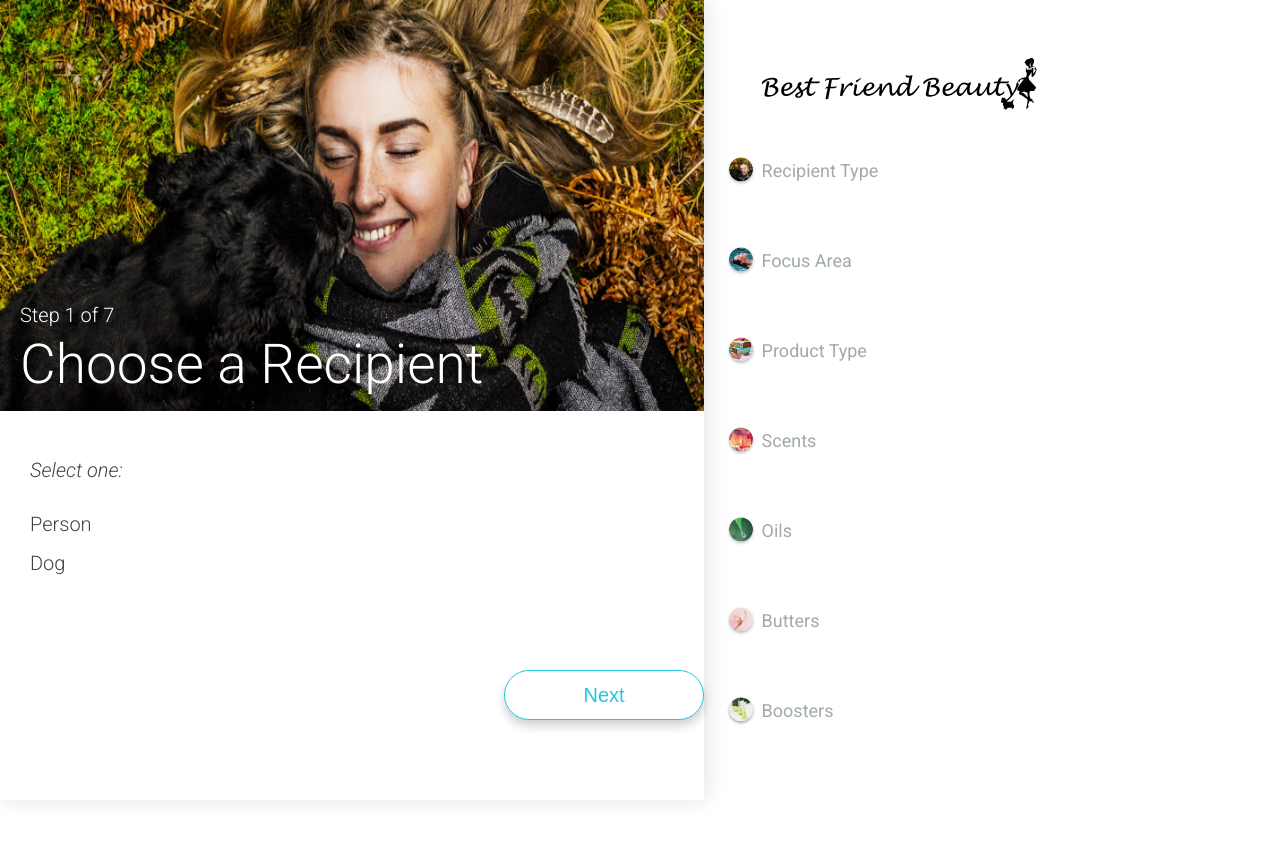
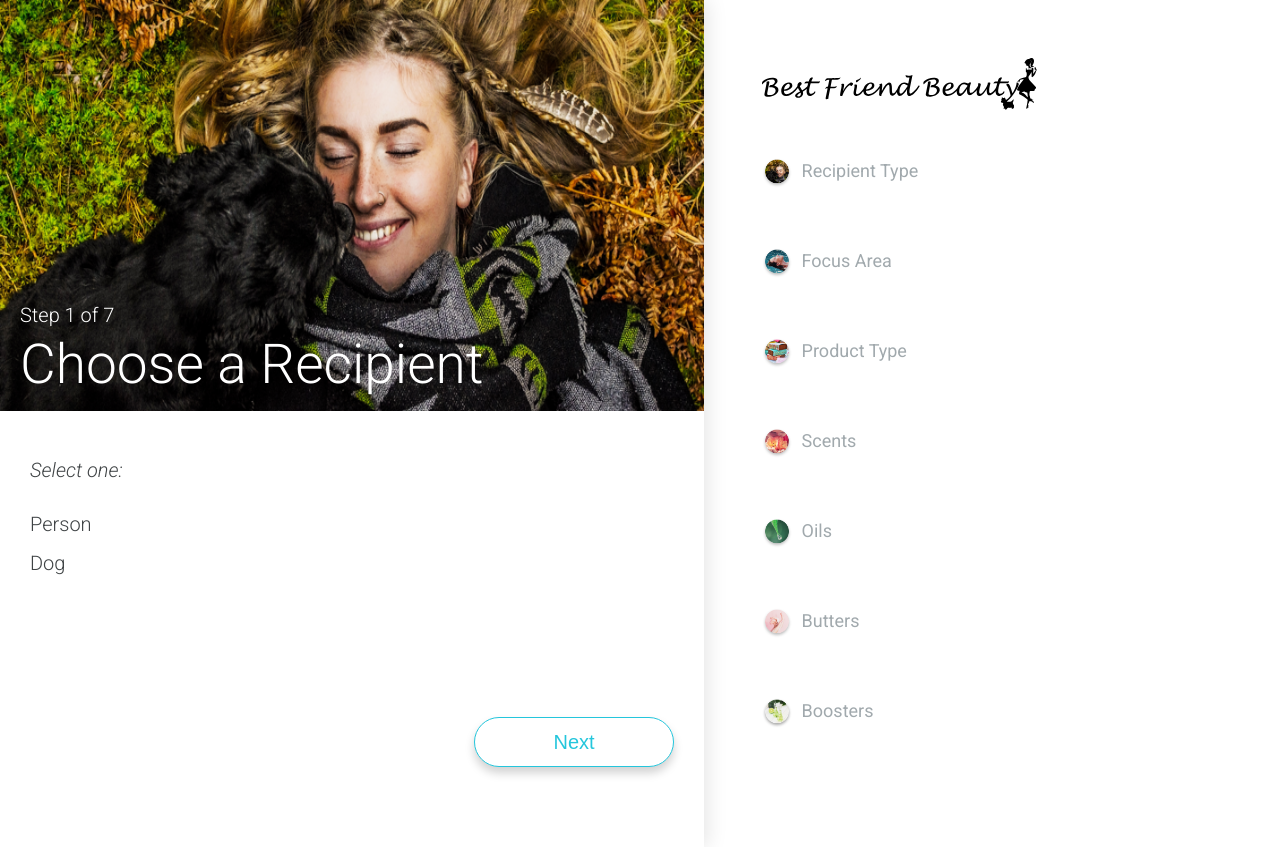
Before and after one commit to chrisfoster22/BFB-2, a React (Create React App) app: page / in a window 1280 px wide. Built offline with nearby package versions, Linux system fonts and the light colour scheme; what shopify-buy would draw is missing.

Commit message:
Fix various styles.

```diff
--- a/src/components/App.js
+++ b/src/components/App.js
@@ -226,6 +226,8 @@ class App extends Component {
 const styles = {
     buttonContainer: {
         display: "flex",
+        boxSizing: "border-box",
+        padding: "0 30px",
         justifyContent: "space-between",
         position: "absolute",
         bottom: 80,
@@ -234,6 +236,7 @@ const styles = {
     selectorContainer: {
         width: "55%",
         position: "relative",
+        paddingBottom: 100,
         boxShadow: "3px 0 20px 0 rgba(0,0,0,0.11)"
     },
     sidePanelContainer: {
--- a/src/components/Selector.js
+++ b/src/components/Selector.js
@@ -24,7 +24,7 @@ export default class Selector extends Component {
 
 const styles = {
   optionsContainer: {
-      padding: "30px"
+      padding: "30px",
   },
     message: {
         marginBottom: "30px",
--- a/src/components/SidePanel.js
+++ b/src/components/SidePanel.js
@@ -63,10 +63,10 @@ const styles = {
         marginBottom: "15px"
     },
     step: {
+        display: "flex",
         fontSize: "18px",
         color: "#A1A9AD",
         cursor: "default",
-        position: "relative"
     },
     selected: {
         padding: "10px 0",
@@ -82,10 +82,8 @@ const styles = {
         height: "30px",
         width: "30px",
         display: "inline-block",
+        margin: "-2px 10px 0 0",
         backgroundPosition: "center",
-        backgroundSize: "cover",
-        position: "absolute",
-        left: -36,
-        top: -4
+        backgroundSize: "cover"
     }
 }
--- a/src/index.css
+++ b/src/index.css
@@ -1,9 +1,4 @@
-html {
-    height: 100%;
-}
-
 body {
-  height: 100%;
   padding: 0;
   margin: 0;
   font-family: 'Roboto', sans-serif;
@@ -18,7 +13,3 @@ button {
 input {
   color: #3F4345;
 }
-
-#root {
-    height: 100%;
-}
```
